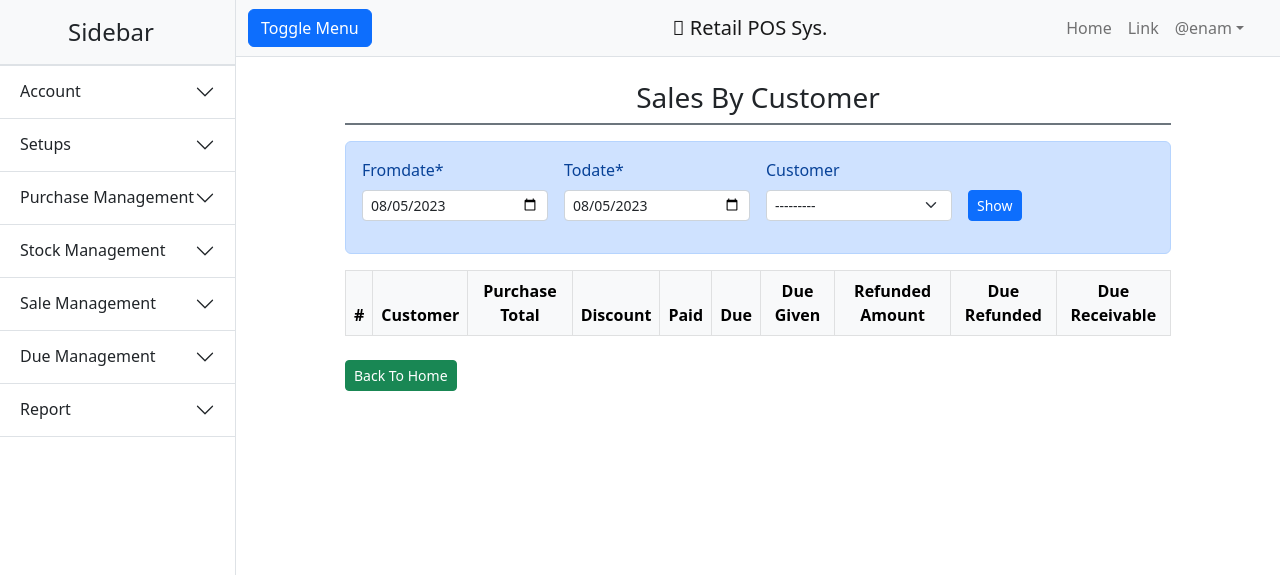
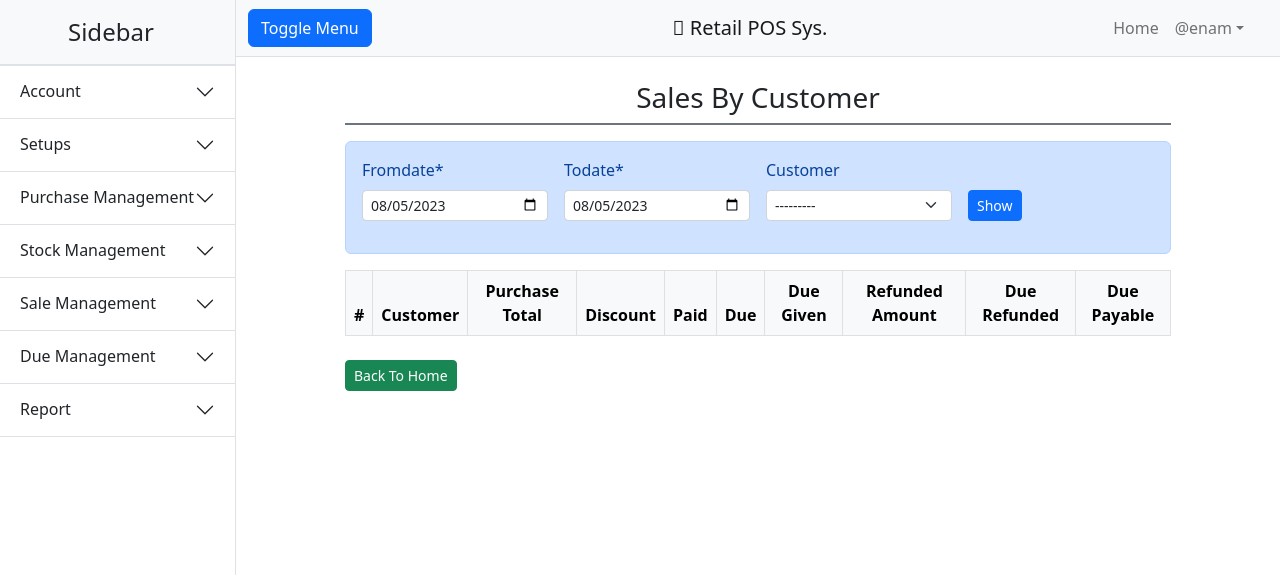
Before and after one commit to Enamulhasan85/POS_System, a Django app: page /report/salesByCustomer/ in a window 1280 px wide. Shown: the top 575 px of the page. Run offline with Django 4.2, Linux system fonts and the light colour scheme; a user stored in the database is signed in; data comes from the database, SQL or seed files in the repository; lists and menus that the app fills with data are empty; some libraries are stand-ins or nearby versions.

Commit message:
corrected

```diff
--- a/Grocery Point of Sale System/core/templates/core/base/base.html
+++ b/Grocery Point of Sale System/core/templates/core/base/base.html
@@ -208,8 +208,7 @@
                         <button class="col-3 navbar-toggler" type="button" data-bs-toggle="collapse" data-bs-target="#navbarSupportedContent" aria-controls="navbarSupportedContent" aria-expanded="false" aria-label="Toggle navigation"><span class="navbar-toggler-icon"></span></button>
                         <div class="col-4 collapse navbar-collapse" id="navbarSupportedContent">
                             <ul class="navbar-nav ms-auto me-3 mt-2 mt-lg-0">
-                                <li class="nav-item active"><a class="nav-link" href="#!">Home</a></li>
-                                <li class="nav-item"><a class="nav-link" href="#!">Link</a></li>
+                                <li class="nav-item active"><a class="nav-link" href="/home/">Home</a></li>
                                 {% comment %} <li class="nav-item dropdown">
                                     <a class="nav-link dropdown-toggle" id="navbarDropdown" href="#" role="button" data-bs-toggle="dropdown" aria-haspopup="true" aria-expanded="false">Dropdown</a>
                                     <div class="dropdown-menu dropdown-menu-end" aria-labelledby="navbarDropdown">
--- a/Grocery Point of Sale System/core/templates/report/salesByCustomer.html
+++ b/Grocery Point of Sale System/core/templates/report/salesByCustomer.html
@@ -60,7 +60,7 @@
                                 <th scope="col">Due Given</th>
                                 <th scope="col">Refunded Amount</th>
                                 <th scope="col">Due Refunded</th>
-                                <th scope="col">Due Receivable</th>
+                                <th scope="col">Due Payable</th>
                               </tr>
                         </thead>
                         <tbody>
```
